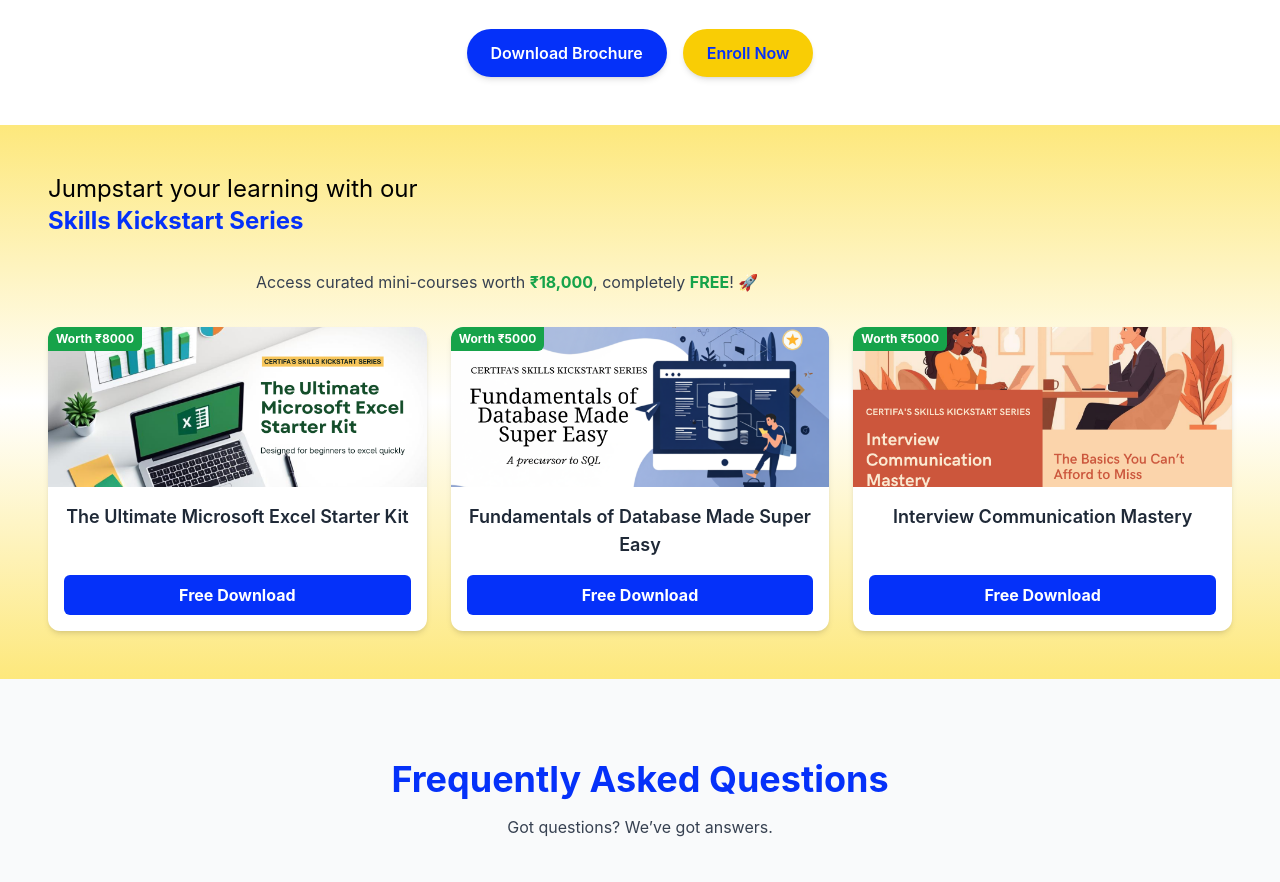
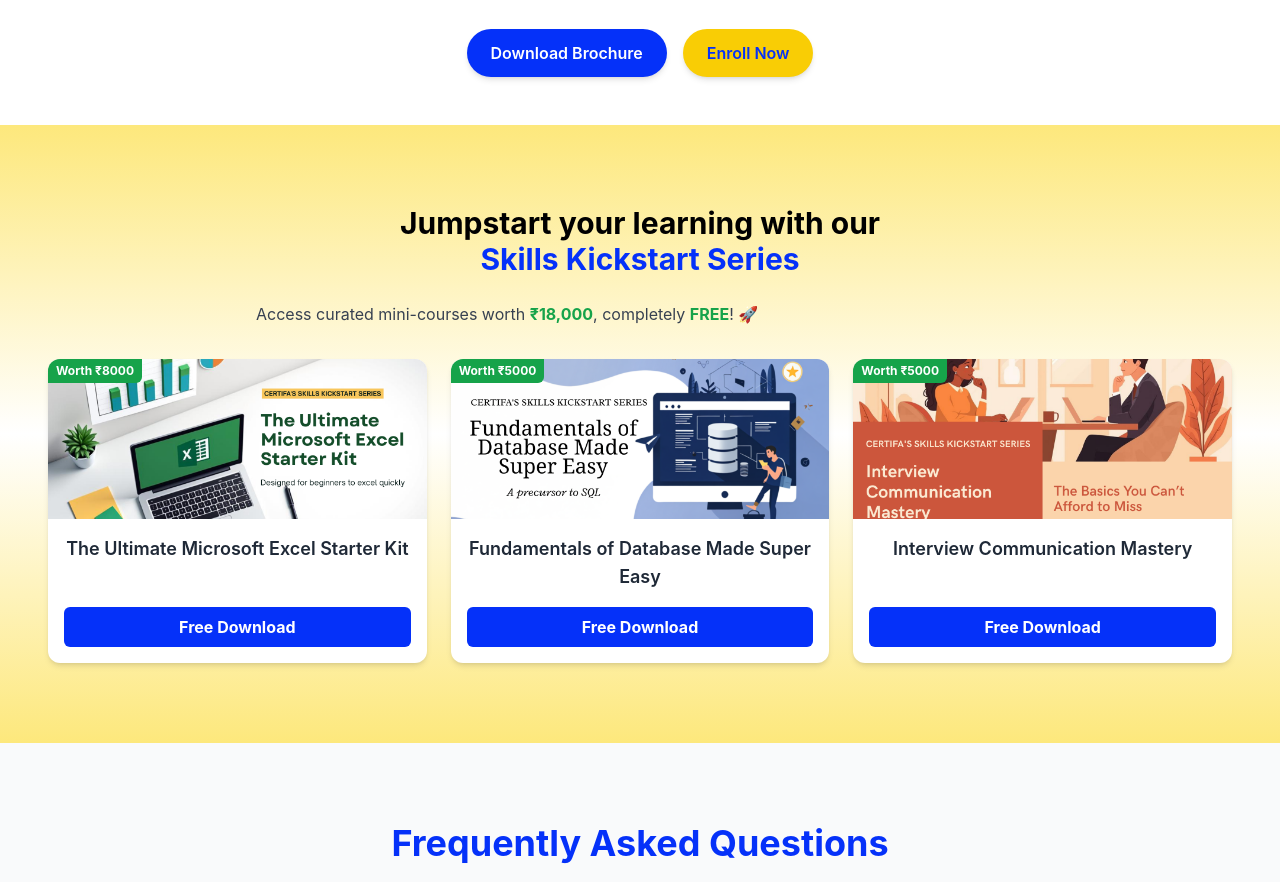
Before and after one commit to sanjeev699/certifa_rebel, a React (Create React App) app: page / in a window 1280 px wide. Shown: the part 5320-6202 px from the top of the page. Built offline with nearby package versions, Linux system fonts and the light colour scheme.

Commit message:
Update SkillsKickstartSection.jsx

```diff
--- a/src/components/SkillsKickstartSection.jsx
+++ b/src/components/SkillsKickstartSection.jsx
@@ -28,15 +28,16 @@ const SkillsKickstartSection = () => {
   };
 
   return (
-    <section
-      id="skills-kickstart"
-      className="bg-gradient-to-b from-[#fde87c] via-white to-[#fde87c] py-10 md:py-12"
-    >
-        <div className="relative z-10 max-w-7xl mx-auto px-6 md:px-12">
-
-        <h2 className="text-xl md:text-2xl text-bold text-[#000000] mb-8">
-         Jumpstart your learning with our <br/><span className="font-bold text-brandBlue"> Skills Kickstart Series</span>
-        </h2>
+   <section
+  id="skills-kickstart"
+  className="bg-gradient-to-b from-[#fde87c] via-white to-[#fde87c] py-16 md:py-20 scroll-mt-24"
+>
+  <div className="relative z-10 max-w-7xl mx-auto px-6 md:px-12">
+    {/* Heading */}
+    <h2 className="text-xl md:text-3xl font-bold text-[#000000] mb-6 text-center">
+      Jumpstart your learning with our <br />
+      <span className="font-bold text-brandBlue"> Skills Kickstart Series</span>
+    </h2>
         <p className="text-gray-700 mb-8 max-w-3xl mx-auto leading-relaxed">
           Access curated mini-courses worth <span className="font-bold text-green-600">₹18,000</span>, completely <span className="font-bold text-green-600">FREE</span>! 🚀
 
```
